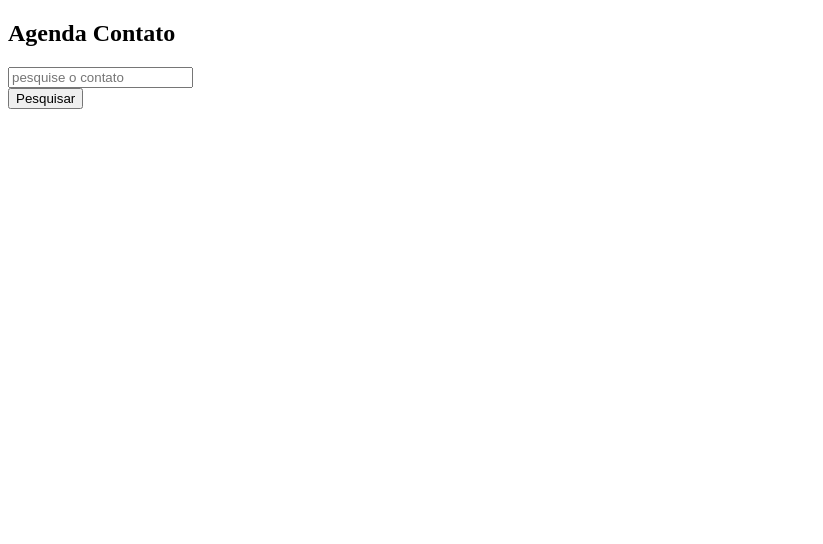
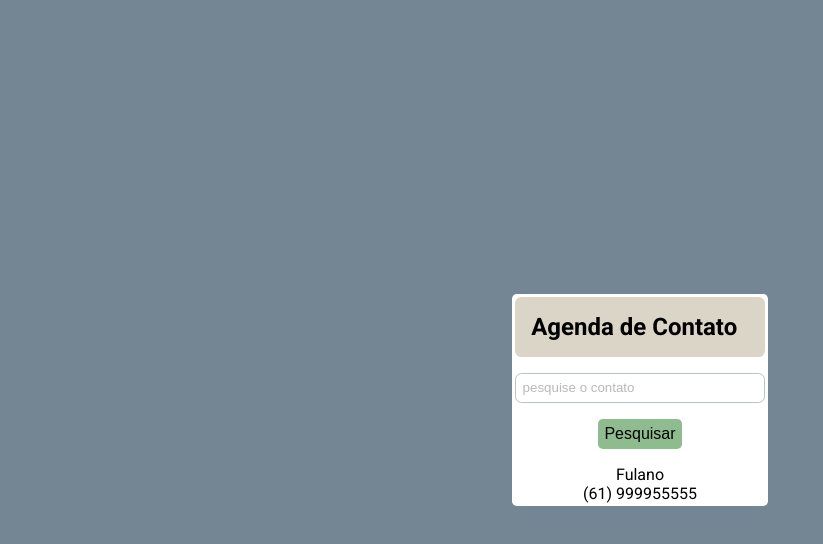
Before and after one commit to tiagobsb84/agenda_contato-javascript, a plain HTML site: page index.html in a window 1280 px wide. Shown: the whole page, without its empty margins (0-823 px from the left). Drawn offline with Linux system fonts and the light colour scheme.

Commit message:
css finalizado

```diff
--- a/index.html
+++ b/index.html
@@ -4,11 +4,13 @@
     <meta charset="UTF-8">
     <meta name="viewport" content="width=device-width, initial-scale=1.0">
     <title>Agenda Contato</title>
+    <link rel="stylesheet" href="./style.css">
 </head>
 <body>
     <section class="content">
+        <div class="box-content">
             <div class="box-title-content">
-            <h2>Agenda Contato</h2>
+                <h2>Agenda de Contato</h2>
             </div>
             <div class="box-search-content">
                 <input class="input-search-content" type="text" placeholder="pesquise o contato">
@@ -16,10 +18,12 @@
             <div class="box-button-content">
                 <button class="button-search-content">Pesquisar</button>
             </div>
+            <section class="result-search">
+                <p class="name-result">Fulano</p>
+                <p class="phone-result">(61) 999955555</p>
             </section>
-    <section class="result-search">
-        <p class="name-result"></p>
-        <p class="phone-result"></p>
+        </div>
     </section>
+
 </body>
 </html>
--- /dev/null
+++ b/style.css
@@ -0,0 +1,73 @@
+@import url('https://fonts.googleapis.com/css2?family=Roboto:wght@400;500;700&display=swap');
+
+* {
+    margin: 0;
+    padding: 0;
+    box-sizing: border-box;
+    outline: none;
+}
+
+body {
+    background: #748594;
+    font-family: 'Roboto', sans-serif;
+}
+
+.content {
+    height: 100vh;
+
+    display: flex;
+    justify-content: center;
+    align-items: center;
+}
+
+.box-content {
+    width: 16rem;
+    background: white;
+    padding: 0.2rem;
+    border: none;
+    border-radius: 0.3rem;
+}
+
+.box-title-content {
+    padding: 1rem;
+    background: #dbd5c8;
+    border-radius: 0.4rem;
+    width: 100%;
+}
+
+.input-search-content {
+    width: 100%;
+    padding: 0.4rem;
+    margin: 1rem 0;
+    border: 1px solid #748594;
+    border-radius: 0.4rem;
+    opacity: .5;
+}
+
+.input-search-content:focus {
+    border: 1px solid #1c81e6;
+}
+
+.box-button-content {
+    text-align: center;
+    margin-bottom: 1rem;
+}
+
+.button-search-content {
+    padding: 0.4rem;
+    font-size: 1rem;
+    border: none;
+    background: darkseagreen;
+    border-radius: 0.3rem;
+    cursor: pointer;
+
+    transition: .5s;
+}
+
+.button-search-content:hover {
+    background: darkgreen;
+}
+
+.result-search {
+    text-align: center;
+}
```
Lines whose indentation alone changed are shown as unchanged.
